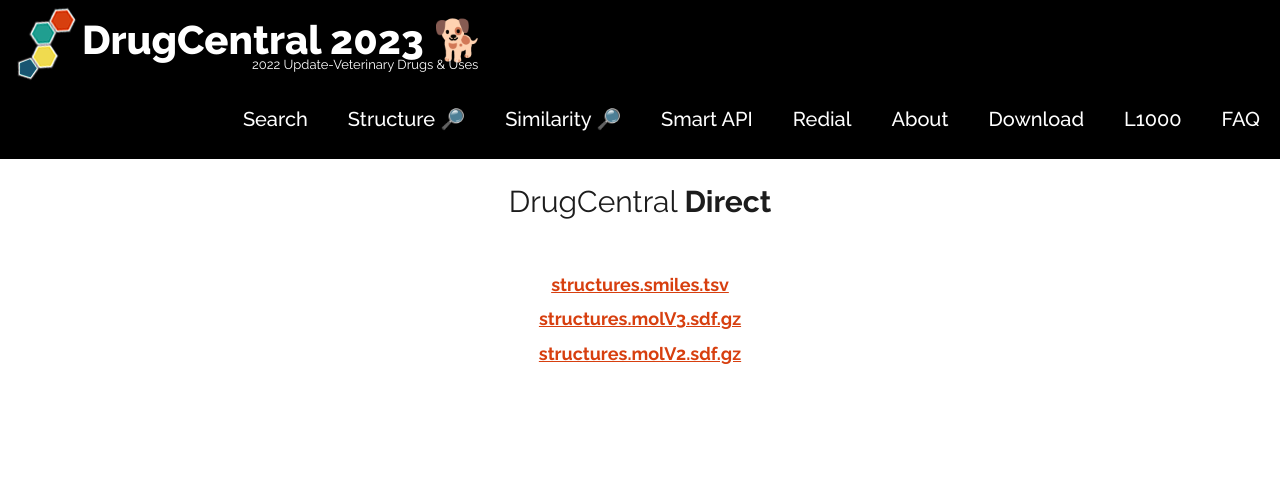
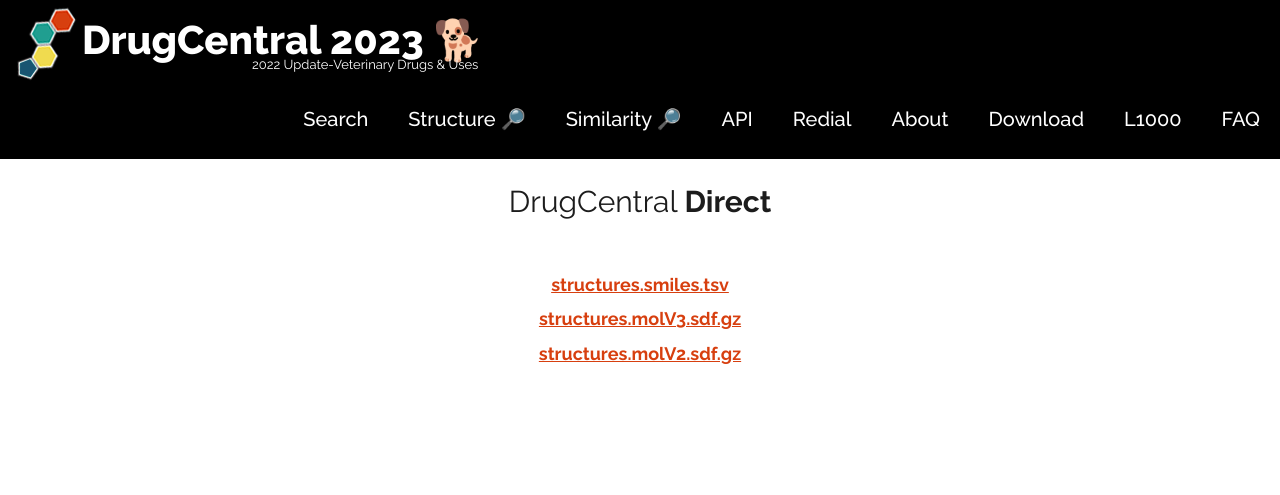
Before and after one commit to unmtransinfo/DrugCentral-2023, a Django app: template drugcen/templates/direct.html in a window 1280 px wide. Shown: the top 495 px of the page. Run offline with Django 3.2, Linux system fonts and the light colour scheme; the template is opened without the code that fills it, so the values that code supplies are empty; some libraries are stand-ins or nearby versions.

Commit message:
change direct link

```diff
--- a/drugcen/templates/base.html
+++ b/drugcen/templates/base.html
@@ -97,7 +97,7 @@ $(document).ready(function(){
                             <a href="{% url 'similarity-view' %}">Similarity 🔎</a>
                             </li>
  <li style="color: black">
-                            <a href="{% url 'OpenAPI' %}">Smart API</a>
+                            <a href="https://uxn2ycvimg.us-east-2.awsapprunner.com/docs#/" target="_blank" rel="noopener noreferrer">API</a>
                             </li>
                              <li style="color: black">
                             <a href="{% url 'Redial' %}">Redial</a>
```
